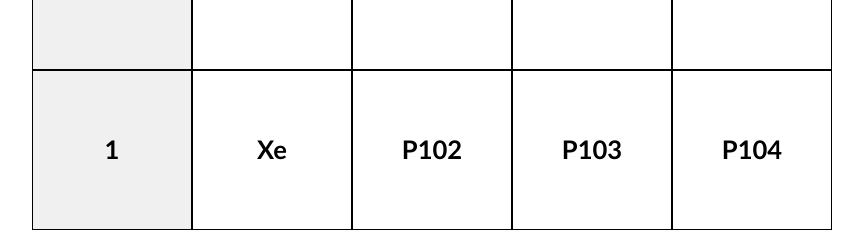
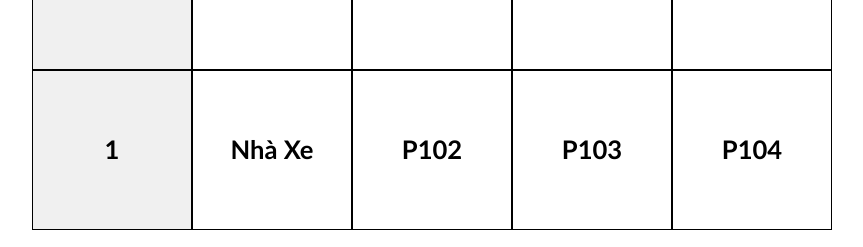
Before and after one commit to namsonvo2/baonam, a plain HTML site: page index.html in a window 1280 px wide. Shown: the part 1364-1611 px from the top of the page, without its empty margins (208-1071 px from the left). Drawn offline with Linux system fonts and the light colour scheme.

Commit message:
Update index.html

```diff
--- a/index.html
+++ b/index.html
@@ -77,7 +77,7 @@
           const roomId = `P${floor}${r.toString().padStart(2, "0")}`;
           const roomDiv = document.createElement("div");
           roomDiv.className = "room " + (data[roomId] === "occupied" ? "occupied" : "available");
-          roomDiv.textContent = (floor === 1 && r === 1) ? "Xe" : roomId;
+          roomDiv.textContent = (floor === 1 && r === 1) ? "Nhà Xe" : roomId;
           layout.appendChild(roomDiv);
         }
       }
```
